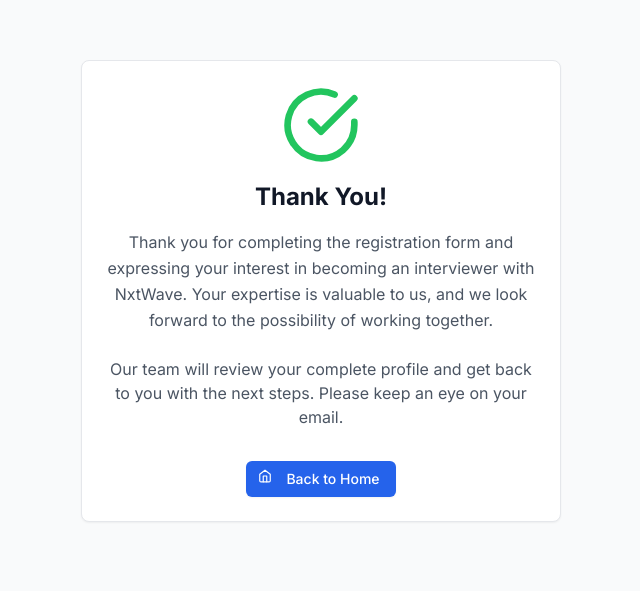
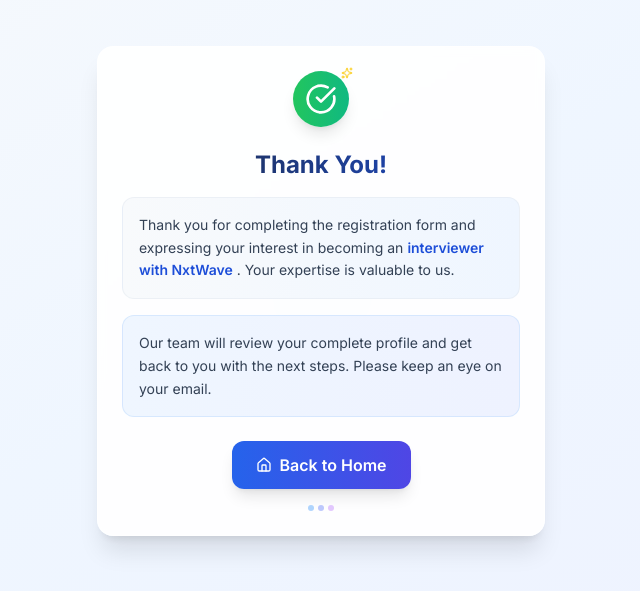
Before and after one commit to niat-web/NxtHire, a React (Vite) app in the folder client/: page /skill-assessment-success/1 in a window 1280 px wide. Shown: the part 109-700 px from the top of the page, without its empty margins (319-959 px from the left). Built offline with nearby package versions, Linux system fonts and the light colour scheme; no server answers.

Commit message:
Update SkillAssessmentSuccess.jsx

```diff
--- a/client/src/pages/public/SkillAssessmentSuccess.jsx
+++ b/client/src/pages/public/SkillAssessmentSuccess.jsx
@@ -1,41 +1,120 @@
-// client/src/pages/public/SkillAssessmentSuccess.jsx
+// // client/src/pages/public/SkillAssessmentSuccess.jsx
+// import React from 'react';
+// import { Link } from 'react-router-dom';
+// import { FiCheckCircle, FiHome } from 'react-icons/fi';
+// import Card from '../../components/common/Card';
+// import Button from '../../components/common/Button';
+
+// const SkillAssessmentSuccess = () => {
+
+//   return (
+//     <div className="min-h-screen bg-gray-50 flex items-center justify-center">
+//         <div className="max-w-lg mx-auto px-4 py-12">
+//             <Card>
+//                 <div className="text-center p-6">
+//                     <div className="flex justify-center mb-4">
+//                         <FiCheckCircle className="h-20 w-20 text-green-500" />
+//                     </div>
+
+//                     <h2 className="text-2xl font-bold text-gray-900 mb-4">Thank You!</h2>
+
+//                     <p className="text-gray-600 mb-6 leading-relaxed">
+//                         Thank you for completing the registration form and expressing your interest in becoming an interviewer with NxtWave. Your expertise is valuable to us, and we look forward to the possibility of working together.
+//                     </p>
+
+//                     <p className="text-gray-600 mb-8">
+//                         Our team will review your complete profile and get back to you with the next steps. Please keep an eye on your email.
+//                     </p>
+
+//                     <Button
+//                         to="/"
+//                         variant="primary"
+//                         icon={<FiHome />}
+//                         iconPosition="left"
+//                     >
+//                         Back to Home
+//                     </Button>
+//                 </div>
+//             </Card>
+//         </div>
+//     </div>
+//   );
+// };
+
+// export default SkillAssessmentSuccess;
+
+
 import React from 'react';
 import { Link } from 'react-router-dom';
-import { FiCheckCircle, FiHome } from 'react-icons/fi';
-import Card from '../../components/common/Card';
-import Button from '../../components/common/Button';
+import { CheckCircle, Home, Sparkles, Star } from 'lucide-react';
 
 const SkillAssessmentSuccess = () => {
-
   return (
-    <div className="min-h-screen bg-gray-50 flex items-center justify-center">
-        <div className="max-w-lg mx-auto px-4 py-12">
-            <Card>
-                <div className="text-center p-6">
-                    <div className="flex justify-center mb-4">
-                        <FiCheckCircle className="h-20 w-20 text-green-500" />
+    <div className="min-h-screen bg-gradient-to-br from-slate-50 via-blue-50 to-indigo-50 flex items-center justify-center p-4">
+      {/* Subtle background elements */}
+      <div className="absolute inset-0 overflow-hidden pointer-events-none">
+        <div className="absolute top-20 left-20 w-32 h-32 bg-blue-200/10 rounded-full blur-2xl"></div>
+        <div className="absolute bottom-20 right-20 w-40 h-40 bg-indigo-200/10 rounded-full blur-2xl"></div>
+        <div className="absolute top-1/2 left-1/2 transform -translate-x-1/2 -translate-y-1/2 w-24 h-24 bg-green-200/10 rounded-full blur-xl"></div>
       </div>
 
-                    <h2 className="text-2xl font-bold text-gray-900 mb-4">Thank You!</h2>
+      <div className="relative w-full max-w-md mx-auto">
+        <div className="bg-white/90 backdrop-blur-sm rounded-2xl shadow-xl border border-white/50 p-6">
+          {/* Success Icon */}
+          <div className="text-center mb-4">
+            <div className="inline-flex items-center justify-center relative">
+              <div className="bg-gradient-to-r from-green-500 to-emerald-500 p-3 rounded-full shadow-lg">
+                <CheckCircle className="h-8 w-8 text-white" />
+              </div>
+              <div className="absolute -top-1 -right-1 text-yellow-400">
+                <Sparkles className="h-3 w-3" />
+              </div>
+            </div>
+          </div>
 
-                    <p className="text-gray-600 mb-6 leading-relaxed">
-                        Thank you for completing the registration form and expressing your interest in becoming an interviewer with NxtWave. Your expertise is valuable to us, and we look forward to the possibility of working together.
+          {/* Header */}
+          <div className="text-center mb-4">
+            <h1 className="text-2xl font-bold mb-2 bg-gradient-to-r from-slate-800 to-blue-700 bg-clip-text text-transparent">
+              Thank You!
+            </h1>
+          </div>
+
+          {/* Content */}
+          <div className="space-y-4 mb-6">
+            <div className="bg-gradient-to-r from-slate-50 to-blue-50 rounded-xl p-4 border border-slate-200/50">
+              <p className="text-slate-700 text-sm leading-relaxed">
+                Thank you for completing the registration form and expressing your interest in becoming an
+                <span className="font-semibold text-blue-700 mx-1">interviewer with NxtWave</span>.
+                Your expertise is valuable to us.
               </p>
+            </div>
 
-                    <p className="text-gray-600 mb-8">
-                        Our team will review your complete profile and get back to you with the next steps. Please keep an eye on your email.
+            <div className="bg-gradient-to-r from-blue-50 to-indigo-50 rounded-xl p-4 border border-blue-200/50">
+              <p className="text-slate-700 text-sm leading-relaxed">
+                Our team will review your complete profile and get back to you with the next steps.
+                Please keep an eye on your email.
               </p>
+            </div>
+          </div>
 
-                    <Button
+          {/* CTA Button */}
+          <div className="text-center">
+            <Link
               to="/"
-                        variant="primary"
-                        icon={<FiHome />}
-                        iconPosition="left"
+              className="group inline-flex items-center gap-2 bg-gradient-to-r from-blue-600 to-indigo-600 text-white font-semibold px-6 py-3 rounded-xl shadow-lg hover:shadow-xl transform hover:scale-105 transition-all duration-300"
             >
-                        Back to Home
-                    </Button>
+              <Home className="h-4 w-4 group-hover:rotate-12 transition-transform duration-300" />
+              <span>Back to Home</span>
+            </Link>
           </div>
-            </Card>
+
+          {/* Decorative dots */}
+          <div className="flex justify-center gap-1 mt-4">
+            <div className="w-1.5 h-1.5 bg-blue-300 rounded-full animate-pulse"></div>
+            <div className="w-1.5 h-1.5 bg-indigo-300 rounded-full animate-pulse delay-200"></div>
+            <div className="w-1.5 h-1.5 bg-purple-300 rounded-full animate-pulse delay-400"></div>
+          </div>
+        </div>
       </div>
     </div>
   );
```
Lines whose indentation alone changed are shown as unchanged.
